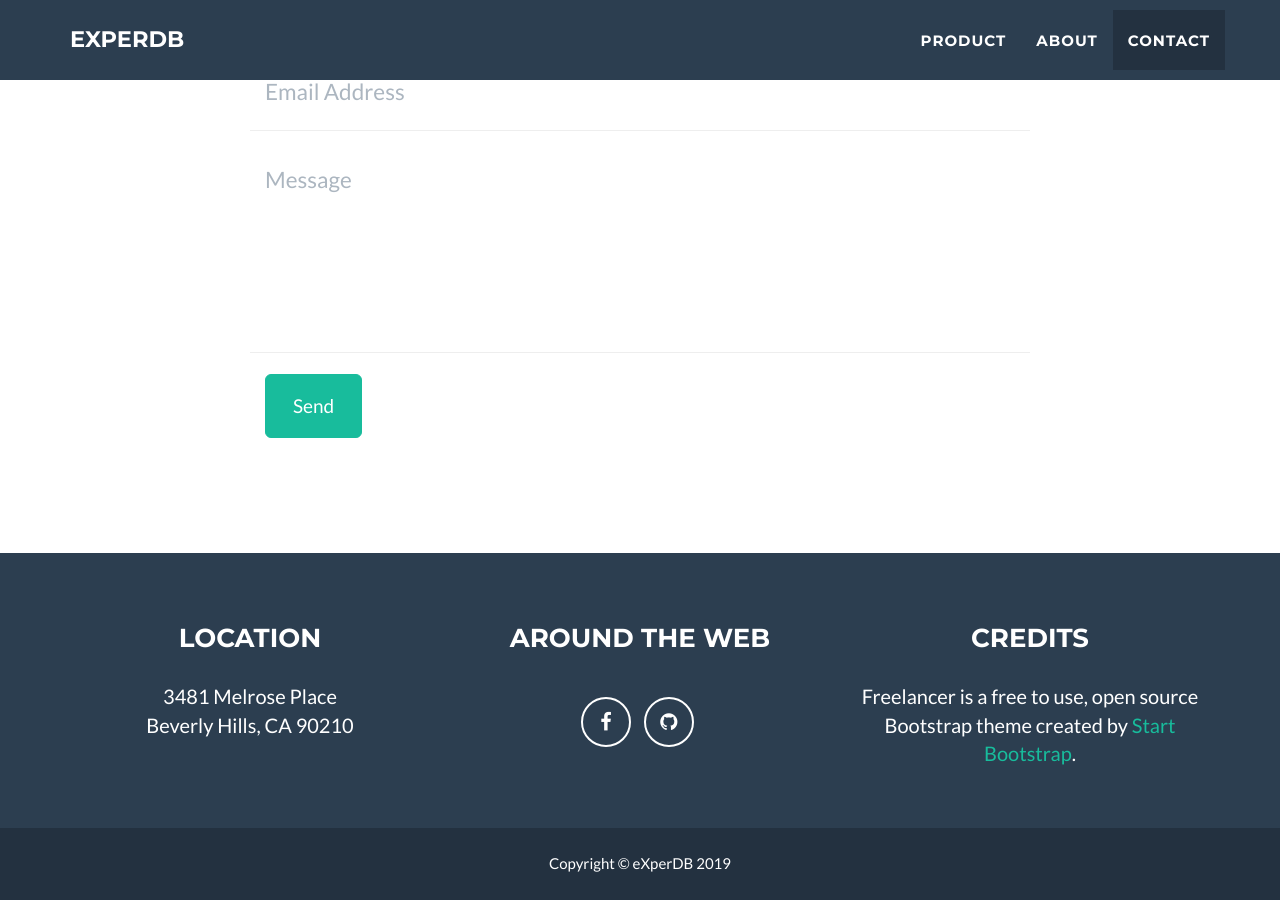
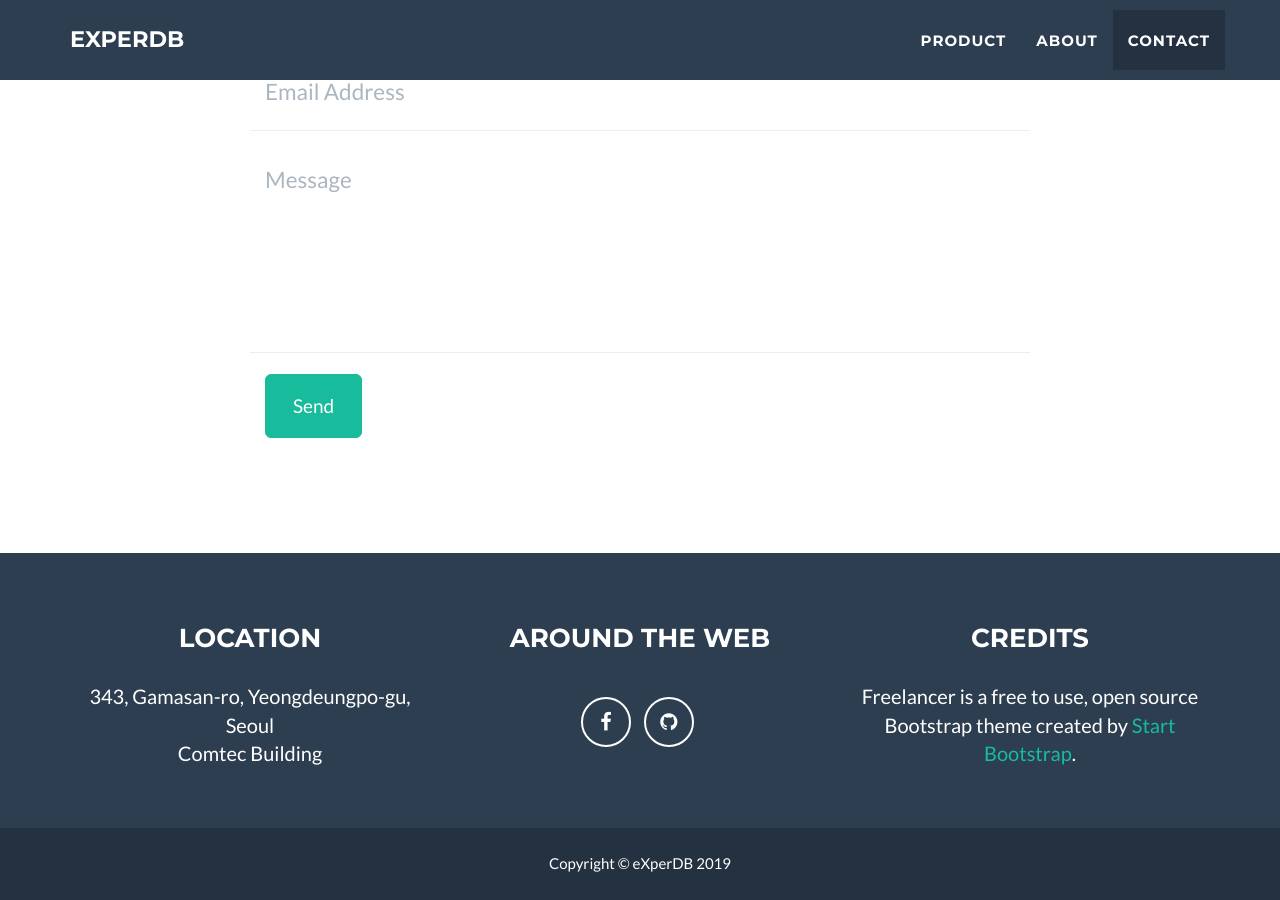
Before and after one commit to experdb/experdb_bak.github.io, a Jekyll site: the page built from index.html, in a window 1280 px wide and 900 px high, scrolled down 2259 px. Built offline with Jekyll 4.4.1, drawn with Linux system fonts in a browser that asks for light colours.

Commit message:
Update _config.yml

```diff
--- a/_config.yml
+++ b/_config.yml
@@ -46,8 +46,8 @@ social:
 
 # Postal address (add as many lines as necessary)
 address:
-  - line: 3481 Melrose Place
-  - line: Beverly Hills, CA 90210
+  - line: 343, Gamasan-ro, Yeongdeungpo-gu, Seoul
+  - line: Comtec Building
 
 # Credits content
 credits: 'Freelancer is a free to use, open source Bootstrap theme created by <a href="http://startbootstrap.com">Start Bootstrap</a>.'
```
